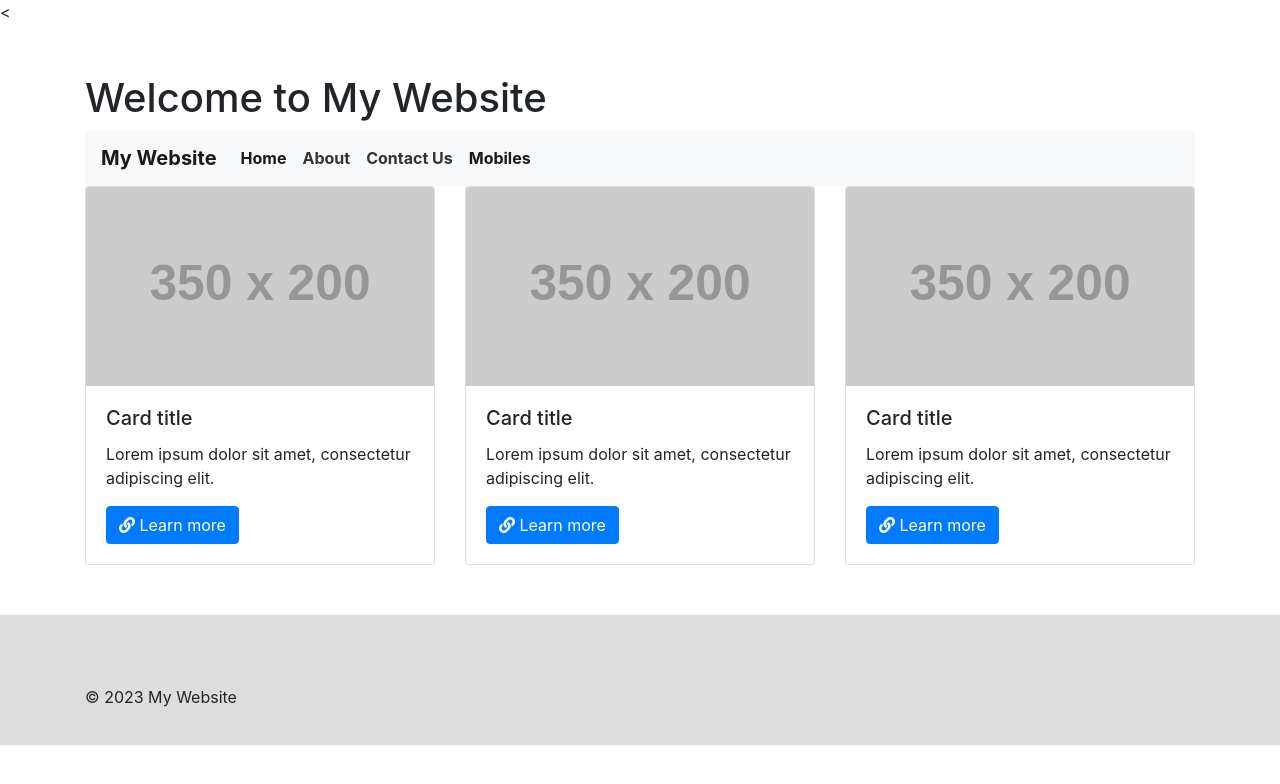
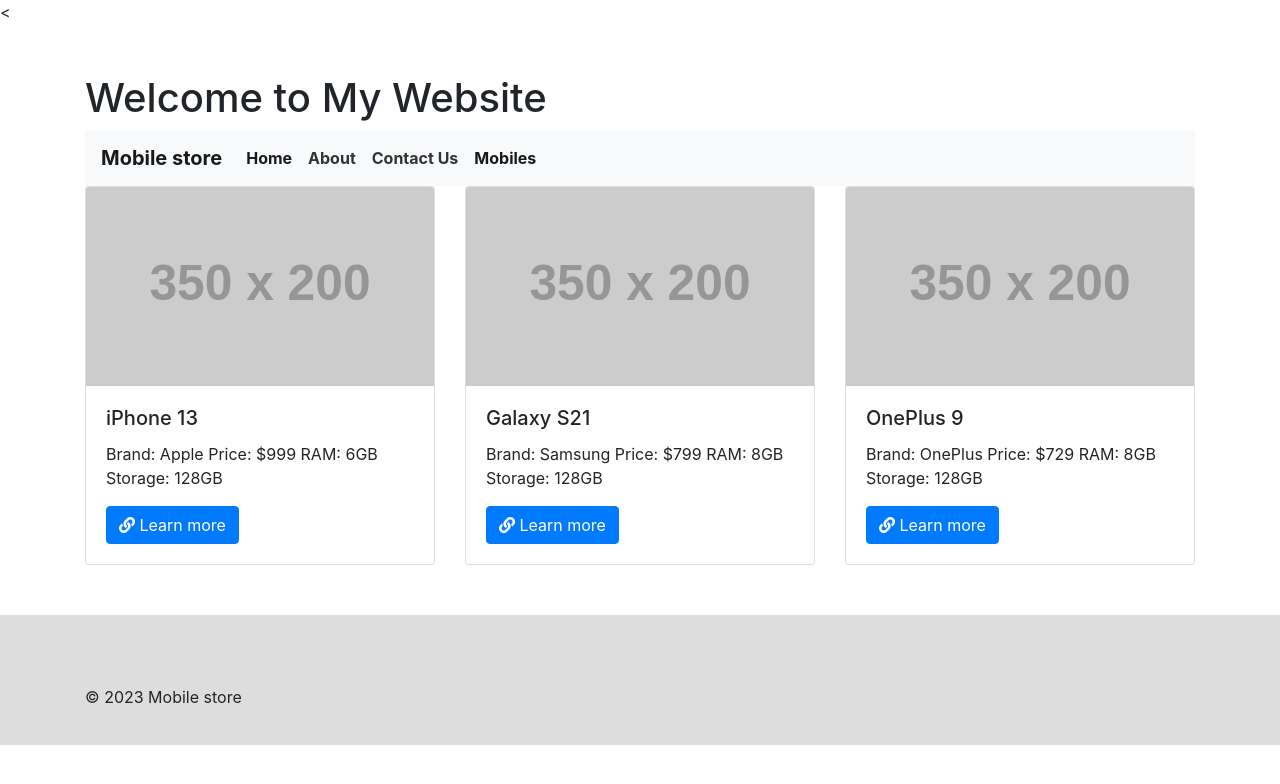
Before and after one commit to NASSERHAMAD/internetapp, a Flask app: page / in a window 1280 px wide. Shown: the top 784 px of the page. Run offline with Flask 2, Linux system fonts and the light colour scheme; grey boxes labelled with a size stand in for pictures from a placeholder-image service; some libraries are stand-ins or nearby versions.

Commit message:
editing text

```diff
--- a/templates/index.html
+++ b/templates/index.html
@@ -16,9 +16,16 @@
 				<div class="card">
 					<img src="https://fakeimg.pl/350x200/" class="card-img-top" alt="...">
 					<div class="card-body">
-						<h5 class="card-title">Card title</h5>
-						<p class="card-text">Lorem ipsum dolor sit amet, consectetur adipiscing elit.</p>
-						<a href="#" class="btn btn-primary"><i class="fas fa-link"></i> Learn more</a>
+						<h5 class="card-title">iPhone 13</h5>
+						<p class="card-text">
+							Brand: Apple
+
+							Price: $999
+
+							RAM: 6GB
+
+							Storage: 128GB</p>
+						<a href="https://www.apple.com/" class="btn btn-primary"><i class="fas fa-link"></i> Learn more</a>
 					</div>
 				</div>
 			</div>
@@ -26,9 +33,16 @@
 				<div class="card">
 					<img src="https://fakeimg.pl/350x200/" class="card-img-top" alt="...">
 					<div class="card-body">
-						<h5 class="card-title">Card title</h5>
-						<p class="card-text">Lorem ipsum dolor sit amet, consectetur adipiscing elit.</p>
-						<a href="#" class="btn btn-primary"><i class="fas fa-link"></i> Learn more</a>
+						<h5 class="card-title">Galaxy S21</h5>
+						<p class="card-text">
+							Brand: Samsung
+
+							Price: $799
+
+							RAM: 8GB
+
+							Storage: 128GB</p>
+						<a href="https://www.samsung.com/sa_en/" class="btn btn-primary"><i class="fas fa-link"></i> Learn more</a>
 					</div>
 				</div>
 			</div>
@@ -36,9 +50,16 @@
 				<div class="card">
 					<img src="https://fakeimg.pl/350x200/" class="card-img-top" alt="...">
 					<div class="card-body">
-						<h5 class="card-title">Card title</h5>
-						<p class="card-text">Lorem ipsum dolor sit amet, consectetur adipiscing elit.</p>
-						<a href="#" class="btn btn-primary"><i class="fas fa-link"></i> Learn more</a>
+						<h5 class="card-title">OnePlus 9</h5>
+						<p class="card-text">
+							Brand: OnePlus
+
+							Price: $729
+
+							RAM: 8GB
+
+							Storage: 128GB</p>
+						<a href="https://www.oneplus.com/sa" class="btn btn-primary"><i class="fas fa-link"></i> Learn more</a>
 					</div>
 				</div>
 			</div>
--- a/templates/layout.html
+++ b/templates/layout.html
@@ -3,7 +3,7 @@
 <html>
 <head>
 	{% block head %}
-	<title>My Website</title>
+	<title>Mobile store</title>
 	<!-- Link to Bootstrap CSS -->
 	<link rel="stylesheet" href="https://maxcdn.bootstrapcdn.com/bootstrap/4.5.2/css/bootstrap.min.css">
 	<!-- Link to Font Awesome CSS -->
@@ -15,7 +15,7 @@
 <body>
 	<!-- Navigation bar -->
 	<nav class="navbar navbar-expand-lg navbar-light bg-light">
-		<a class="navbar-brand" href="#">My Website</a>
+		<a class="navbar-brand" href="#">Mobile store</a>
 		<button class="navbar-toggler" type="button" data-toggle="collapse" data-target="#navbarNav" aria-controls="navbarNav" aria-expanded="false" aria-label="Toggle navigation">
 			<span class="navbar-toggler-icon"></span>
 		</button>
@@ -45,7 +45,7 @@
     <!-- Footer -->
     <footer>
         <div class="container">
-			<p>&copy; 2023 My Website</p>
+			<p>&copy; 2023 Mobile store</p>
 		</div>
     </footer>
 </body>
```
Also changed, not shown: templates/about.html (+5 -3 lines).
